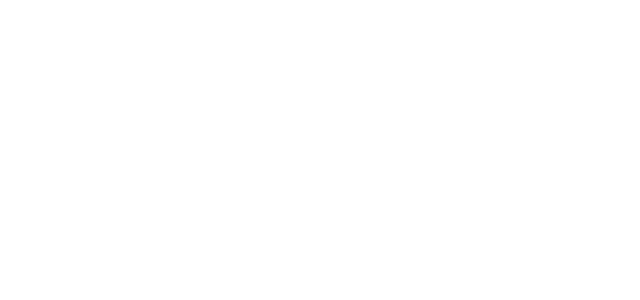
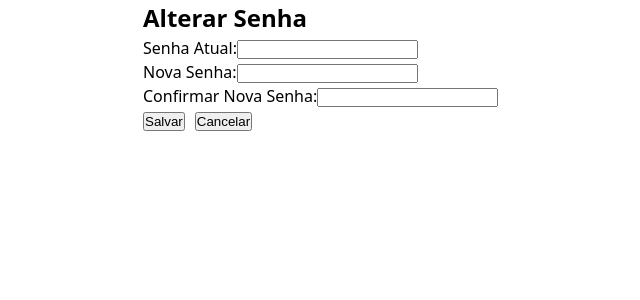
Before and after one commit to GuilhermeRocha0/petshop_web, a React (Vite) app: page /alterar-senha in a window 1280 px wide. Before the commit this address had no page. Shown: the top 300 px of the page, without its empty margins (297-937 px from the left). Built offline with nearby package versions, Linux system fonts and the light colour scheme; sample sign-in values are in the browser's storage.

Commit message:
feat: update user password

```diff
--- a/src/App.jsx
+++ b/src/App.jsx
@@ -5,6 +5,7 @@ import Login from './pages/Login'
 import Profile from './pages/Profile'
 import PrivateRoute from './Routes/PrivateRoute'
 import EditProfile from './pages/EditProfile'
+import ChangePassword from './pages/ChangePassword'
 
 function App() {
   return (
@@ -28,6 +29,14 @@ function App() {
             </PrivateRoute>
           }
         />
+        <Route
+          path="/alterar-senha"
+          element={
+            <PrivateRoute>
+              <ChangePassword />
+            </PrivateRoute>
+          }
+        />
       </Routes>
     </Router>
   )
--- /dev/null
+++ b/src/pages/ChangePassword/index.jsx
@@ -0,0 +1,103 @@
+import React, { useState } from 'react'
+import api from '../../services/api'
+import { useNavigate } from 'react-router-dom'
+
+const ChangePassword = () => {
+  const navigate = useNavigate()
+  const [formData, setFormData] = useState({
+    currentPassword: '',
+    newPassword: '',
+    confirmNewPassword: ''
+  })
+  const [message, setMessage] = useState('')
+  const [error, setError] = useState('')
+
+  const handleChange = e => {
+    setFormData({ ...formData, [e.target.name]: e.target.value })
+  }
+
+  const handleSubmit = async e => {
+    e.preventDefault()
+    setMessage('')
+    setError('')
+
+    try {
+      const token = localStorage.getItem('token')
+      const response = await api.put('/user/change-password', formData, {
+        headers: {
+          Authorization: `Bearer ${token}`
+        }
+      })
+      setMessage(response.data.msg)
+      setFormData({
+        currentPassword: '',
+        newPassword: '',
+        confirmNewPassword: ''
+      })
+      setTimeout(() => {
+        navigate('/perfil')
+      }, 1500)
+    } catch (err) {
+      if (err.response && err.response.data && err.response.data.msg) {
+        setError(err.response.data.msg)
+      } else {
+        setError('Erro ao trocar a senha.')
+      }
+    }
+  }
+
+  return (
+    <div style={{ maxWidth: '400px', margin: '0 auto' }}>
+      <h2>Alterar Senha</h2>
+
+      {message && <p style={{ color: 'green' }}>{message}</p>}
+      {error && <p style={{ color: 'red' }}>{error}</p>}
+
+      <form onSubmit={handleSubmit}>
+        <div>
+          <label>Senha Atual:</label>
+          <input
+            type="password"
+            name="currentPassword"
+            value={formData.currentPassword}
+            onChange={handleChange}
+            required
+          />
+        </div>
+
+        <div>
+          <label>Nova Senha:</label>
+          <input
+            type="password"
+            name="newPassword"
+            value={formData.newPassword}
+            onChange={handleChange}
+            required
+          />
+        </div>
+
+        <div>
+          <label>Confirmar Nova Senha:</label>
+          <input
+            type="password"
+            name="confirmNewPassword"
+            value={formData.confirmNewPassword}
+            onChange={handleChange}
+            required
+          />
+        </div>
+
+        <button type="submit">Salvar</button>
+        <button
+          type="button"
+          onClick={() => navigate('/perfil')}
+          style={{ marginLeft: '10px' }}
+        >
+          Cancelar
+        </button>
+      </form>
+    </div>
+  )
+}
+
+export default ChangePassword
--- a/src/pages/Profile/index.jsx
+++ b/src/pages/Profile/index.jsx
@@ -1,6 +1,7 @@
 import React, { useEffect, useState } from 'react'
+import { useNavigate, Link } from 'react-router-dom'
 import api from '../../services/api'
-import { useNavigate, Link } from 'react-router-dom'
+import { logout } from '../../utils/auth'
 
 const Profile = () => {
   const [user, setUser] = useState(null)
@@ -27,6 +28,11 @@ const Profile = () => {
     fetchUser()
   }, [])
 
+  const handleLogout = () => {
+    logout()
+    navigate('/login')
+  }
+
   return (
     <div style={{ maxWidth: '400px', margin: '0 auto' }}>
       <h2>Perfil do Usuário</h2>
@@ -47,8 +53,16 @@ const Profile = () => {
           <Link to="/editar-perfil">
             <button style={{ marginTop: '10px' }}>Editar Perfil</button>
           </Link>
+
+          <Link to="/alterar-senha">
+            <button style={{ marginTop: '10px' }}>Alterar Sennha</button>
+          </Link>
         </div>
       )}
+
+      <button onClick={handleLogout} style={{ marginTop: '20px' }}>
+        Sair
+      </button>
     </div>
   )
 }
--- a/src/utils/auth.js
+++ b/src/utils/auth.js
@@ -10,3 +10,7 @@ export const isAuthenticated = () => {
     return false
   }
 }
+
+export const logout = () => {
+  localStorage.removeItem('token')
+}
```
